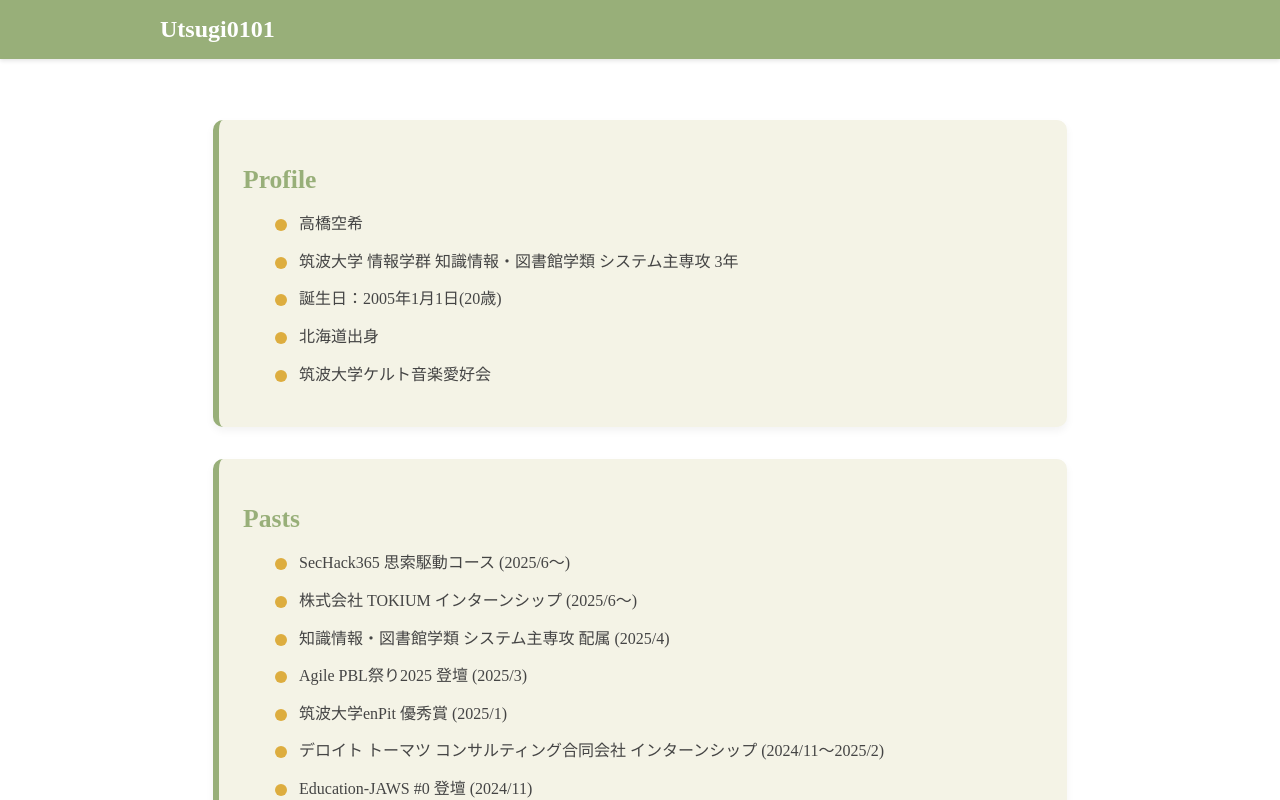
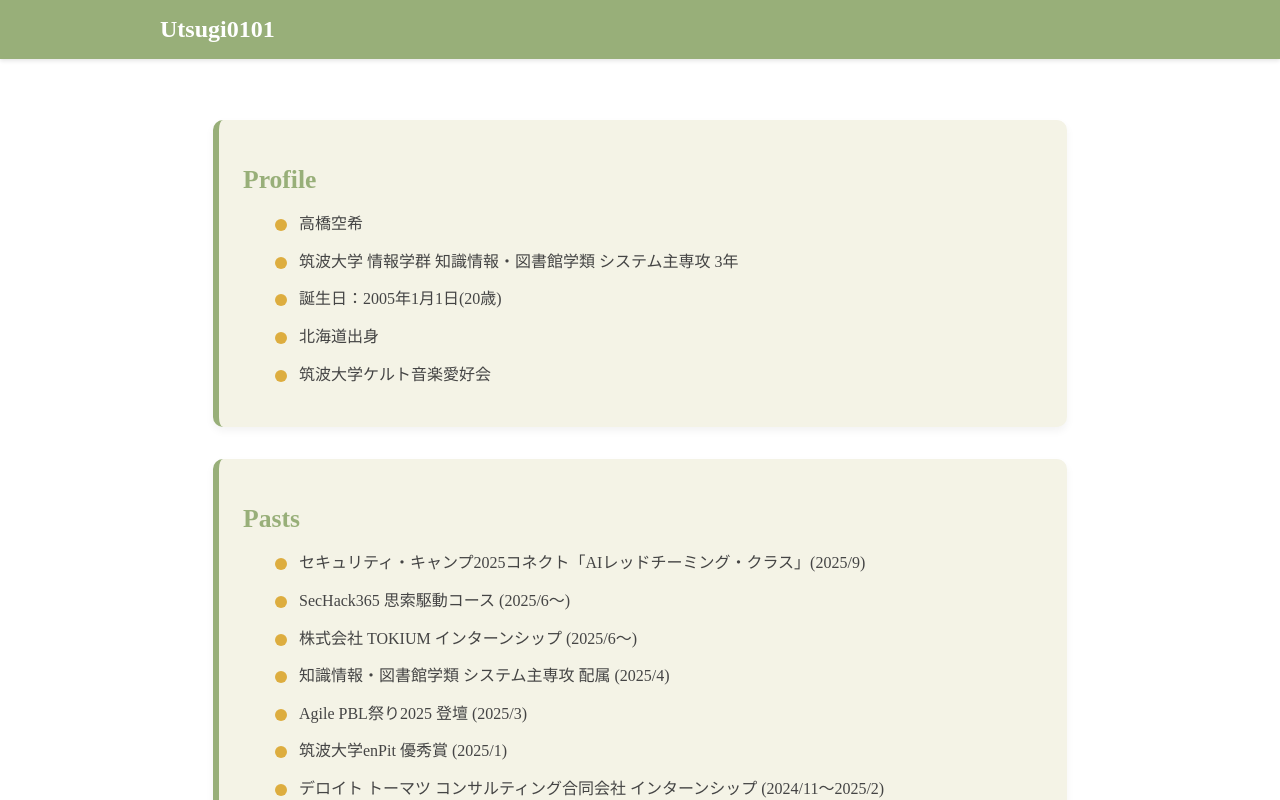
Before and after one commit to Utsugi0101/Utsugi0101.dev, a React (Vite) app: page / in a window 1280 px wide. Shown: the top 800 px of the page. Built offline with nearby package versions, Linux system fonts and the light colour scheme.

Commit message:
セキュキャン情報

```diff
--- a/src/components/Pasts.tsx
+++ b/src/components/Pasts.tsx
@@ -3,6 +3,7 @@ export default function Pasts() {
       <section className="mb-6">
         <h2 className="text-2xl font-semibold mb-2">Pasts</h2>
         <ul className="space-y-2">
+          <li>セキュリティ・キャンプ2025コネクト「AIレッドチーミング・クラス」(2025/9)</li>
           <li>SecHack365 思索駆動コース (2025/6〜)</li>
           <li>株式会社 TOKIUM インターンシップ (2025/6〜)</li>
           <li>知識情報・図書館学類 システム主専攻 配属 (2025/4)</li>
```
